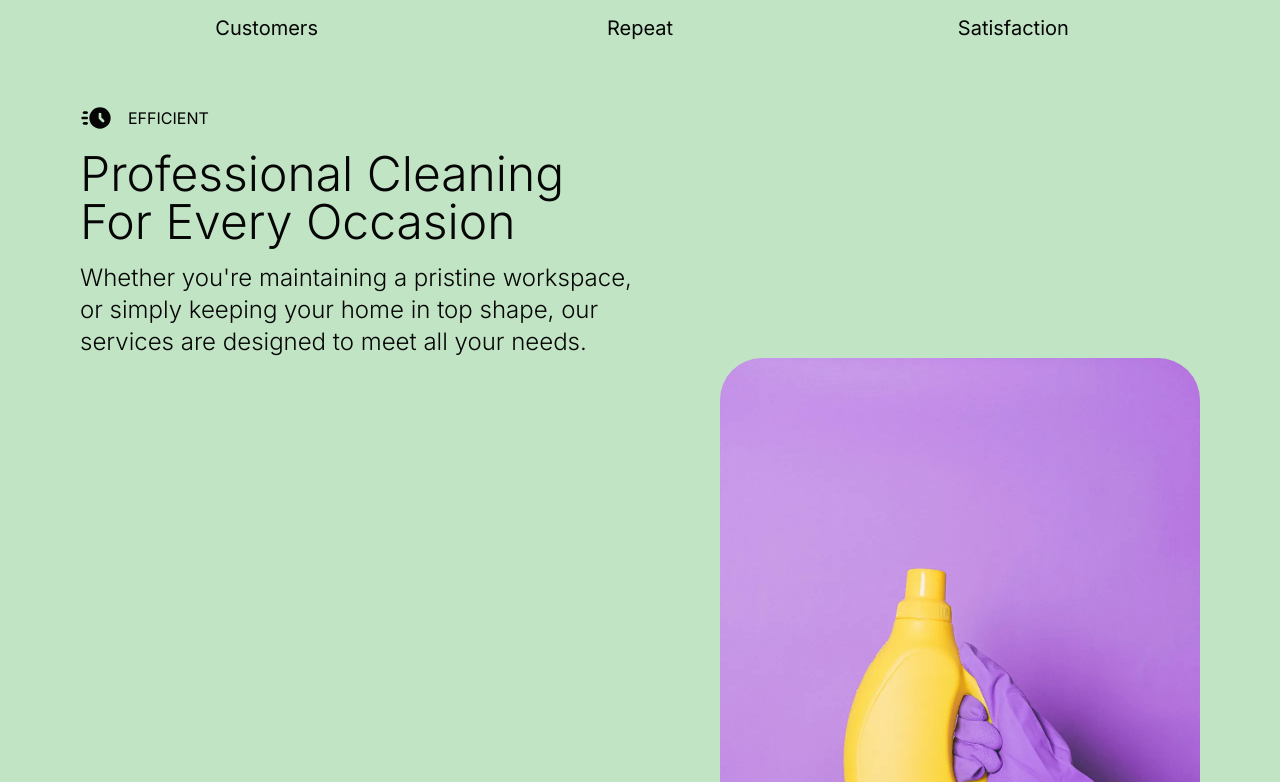
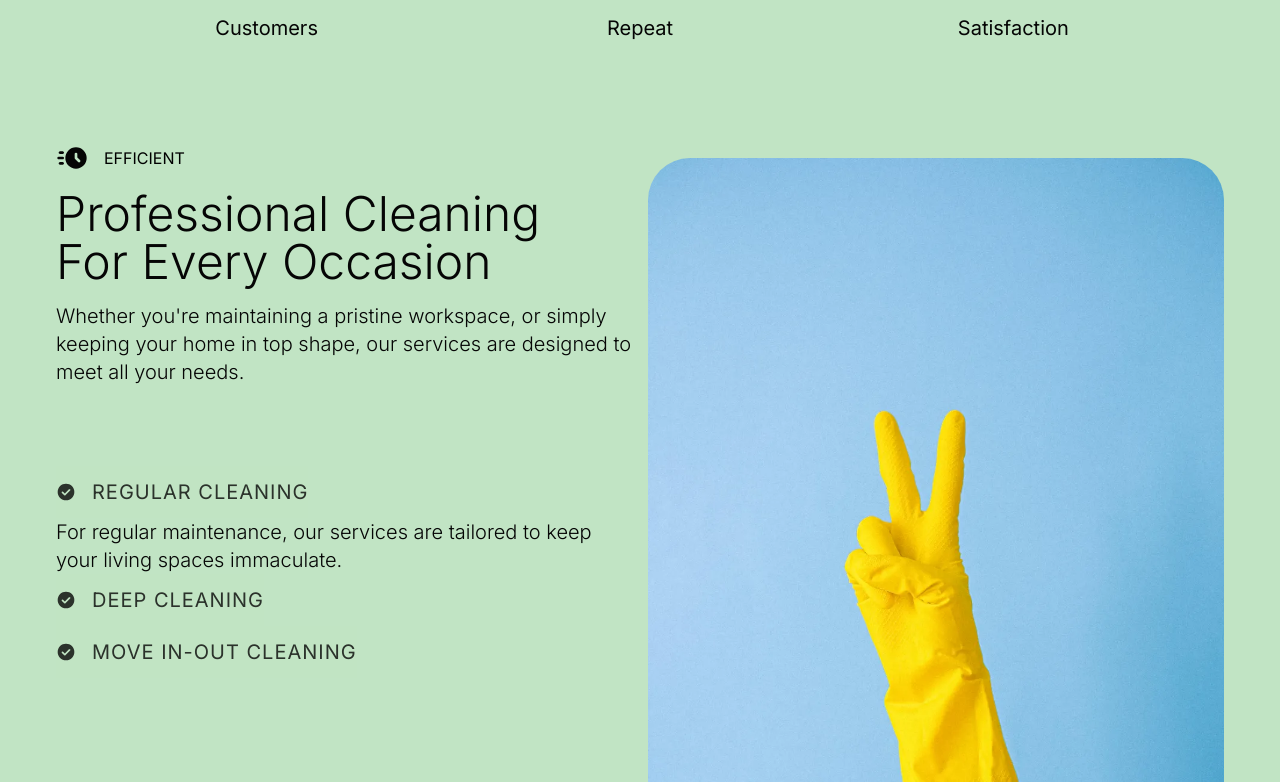
Before and after one commit to Yagya-Adh/clean, a Next.js app: page /services in a window 1280 px wide. Shown: the part 2358-3140 px from the top of the page. Built offline with nearby package versions, Linux system fonts and the light colour scheme.

Commit message:
fixed added new componet and updated them

```diff
--- /dev/null
+++ b/app/components/anchor/Anchor.tsx
@@ -0,0 +1,43 @@
+interface IAnchor {
+  text: string;
+  link: string;
+}
+const Anchor = ({ text, link }: IAnchor) => {
+  return (
+    <a
+      href={link}
+      className="
+    relative
+    flex
+    items-center
+    justify-center
+    cursor-pointer
+    uppercase
+    overflow-hidden
+    backdrop-blur-lg
+    rounded-full
+    text-2xl
+    font-inter
+    font-light
+    px-14
+    py-5
+    h-12
+    w-45
+    my-10
+    bg-clean-smoke-white
+    "
+    >
+      <div className="group relative z-20 text-center flex flex-col justify-center items-center">
+        <p className="translate-y-4 transform group-hover:-translate-y-10 ease-in-out transition-all duration-500 text-clean-black-10 z-20">
+          {text}
+        </p>
+        <p className="translate-y-10 transform group-hover:-translate-y-4 ease-in-out transition-all duration-500 text-clean-black-10 z-20">
+          {text}
+        </p>
+        <div className="absolute bottom-0 -left-10 translate-y-52 transform group-hover:-translate-y-2 ease-in-out transition-all duration-500  bg-clean-green-10/60 opacity-60 w-full h-full rounded-t-full group-hover:rounded-full group-hover:bg-clean-green-10 scale-50 group-hover:scale-150 p-0 group-hover:p-96 z-10" />
+      </div>
+    </a>
+  );
+};
+
+export default Anchor;
--- a/app/components/banner/MainHeroBanner.tsx
+++ b/app/components/banner/MainHeroBanner.tsx
@@ -4,7 +4,7 @@ const MainHeroBanner = () => {
   return (
     <section className="max-w-screen-2xl mx-auto px-4 py-10">
       <div className="rounded-4xl bg-hero-main bg-no-repeat bg-cover p-10 sm:p-52 md:px-72 md:py-52 lg:p-96 lg:py-85 w-full flex flex-col justify-center">
-        <div className=" relative lg:-top-72 left-0 flex flex-col justify-center items-center text-center font-inter z-10 backdrop:blur-0 rounded-3xl p-10 lg:p-10 bg-transparent backdrop-blur-lg">
+        <div className=" relative lg:-top-72 left-0 flex flex-col justify-center items-center text-center font-inter z-10 border border-white/15 backdrop:blur-3xl rounded-3xl p-10 lg:p-10 bg-white/15 backdrop-blur-2xl">
           <div className="flex flex-row justify-center items-center mb-4 w-full">
             <SprayIcon className="w-8 h-10" />
             <h4 className="text-base md:text-xl text-clean-black-10 ml-2 uppercase font-inter font-normal">
@@ -13,13 +13,13 @@ const MainHeroBanner = () => {
           </div>
           <h1 className="font-inter font-light text-4xl md:text-6xl lg:text-8xl py-6 md:py-50 uppercase animate-flipTopDownIn">
             Expert <br />
-            <span className="font-thin italic ">Cleaning</span>
+            <span className="font-thin italic">Cleaning</span>
           </h1>
           <p className="text-center text-base md:text-xl lg:text-xl text-clean-black-10 font-inter font-light max-w-md md:max-w-xl animate-flipTopDownIn">
             Creating cleaner, healthier spaces so you can focus on what matters
             most and relax on the weekends.
           </p>
-          <button className="bg-white rounded-l-full rounded-r-full px-10 lg:px-20 my-5">
+          <button className="bg-white rounded-l-full rounded-r-full px-10 lg:px-20 my-5 hover:bg-clean-green-10 ease-in-out transition-all duration-500">
             <div className="overflow-hidden group">
               <div className="translate-y-3 transform group-hover:-translate-y-16 ease-in-out transition-all duration-500 font-inter font-light uppercase text-clean-black-10 text-base">
                 Explore
--- a/app/components/card/CardHeroBlock.tsx
+++ b/app/components/card/CardHeroBlock.tsx
@@ -1,5 +1,6 @@
 import Image from "next/image";
 import CardTag from "./CardTag";
+import Anchor from "../anchor/Anchor";
 
 interface IcardheroProps {
   head: string;
@@ -51,39 +52,7 @@ const CardHeroBlock = ({
           </p>
 
           <div className="flex inset-0">
-            <a
-              className="
-              relative
-              flex
-              items-center
-              justify-center
-              cursor-pointer
-              uppercase
-              overflow-hidden
-              backdrop-blur-lg
-              rounded-full
-              bg-clean-smoke-white
-              text-2xl
-              font-inter
-              font-light
-              px-14
-              py-5
-              h-12
-              w-45
-              my-10
-
-              "
-            >
-              <div className="overflow-hidden group">
-                <p className="translate-y-5 transform group-hover:-translate-y-10 ease-in-out transition-all duration-500 text-clean-black-10">
-                  EXPLORE
-                </p>
-                <p className="translate-y-9 transform group-hover:-translate-y-4 ease-in-out transition-all duration-500 text-clean-black-10">
-                  EXPLORE
-                </p>
-                {/* <div className="translate-y-9 transform group-hover:-translate-y-4 ease-in-out transition-all duration-500  bg-clean-green-10/60 rounded-t-full group-hover:rounded-full group-hover:bg-clean-green-10 scale-50 group-hover:scale-110 p-0 group-hover:p-4" /> */}
-              </div>
-            </a>
+            <Anchor link="/about" text="EXPLORE" />
           </div>
         </div>
         <div>
--- a/app/components/card/ImageCardGroup.tsx
+++ b/app/components/card/ImageCardGroup.tsx
@@ -3,6 +3,7 @@ import Image from "next/image";
 import CardBadge from "../badge/CardBadge";
 import Link from "next/link";
 import ArrowBadge from "../badge/ArrowBadge";
+import Anchor from "../anchor/Anchor";
 
 interface IUser {
   name: string;
@@ -41,13 +42,13 @@ const ImageCardGroup = () => {
         {data?.slice(0, 4).map((list) => (
           <Link
             className="
-              flex
             flex-col
             overflow-hidden
             row-span-1
             py-10
             group
             h-full
+            flex
             "
             key={list.id}
             href={`/blog/${list.id}`}
@@ -66,7 +67,6 @@ const ImageCardGroup = () => {
             </div>
             <div
               className="
-                relative
               flex
               flex-col
               md:flex-row
@@ -74,6 +74,7 @@ const ImageCardGroup = () => {
               sm:justify-between
               items-center
               py-4
+              relative
               "
             >
               <div
@@ -132,6 +133,10 @@ const ImageCardGroup = () => {
           </Link>
         ))}
       </div>
+
+      <div className="my-4 flex inset-0 justify-center items-center">
+        <Anchor link="/about" text="VIEW ALL" />
+      </div>
     </section>
   );
 };
--- a/app/components/section/ProfessionalAccordion.tsx
+++ b/app/components/section/ProfessionalAccordion.tsx
@@ -11,26 +11,30 @@ interface IServiceData {
   image?: string;
 }
 const data: IServiceData[] = professionalCleanData;
+
 const ProfessionalAccordion = () => {
-  const [opentCheck, setOpenCheck] = useState<number | null>(null);
+  const [opentCheck, setOpenCheck] = useState<number | null>(
+    data[0]?.id || null
+  );
 
   const handleOpentCheck = (id: number) => {
     setOpenCheck((prevID) => (prevID === id ? null : id));
   };
+
   return (
-    <div className="grid grid-cols-1 md:grid-cols-2 items-end md:gap-40 w-full min-h-full">
-      <div className="py-10">
+    <div className="my-10 py-10 flex flex-col justify-center">
+      <div>
         {data.slice(0, 3).map((list) => (
           <div
-            className="flex flex-col md:flex-row justify-center items-center md:justify-normal "
+            className="flex flex-col justify-center items-center md:items-start md:justify-normal"
             key={list.id}
           >
             <div
               className="flex flex-row items-center py-3 opacity-80 bg-clean-green-10 hover:opacity-100 cursor-pointer"
               onClick={() => handleOpentCheck(list.id)}
             >
-              <CheckedIcon className="w-8 h-8" />
-              <h2 className="font-inter font-normal text-clean-black-10 uppercase ml-4 tracking-wider text-xl">
+              <CheckedIcon className="w-5 h-5" />
+              <h2 className="font-inter font-normal text-xl text-clean-black-10 uppercase ml-4 tracking-wider">
                 {list.topic}
               </h2>
             </div>
@@ -42,15 +46,20 @@ const ProfessionalAccordion = () => {
           </div>
         ))}
       </div>
-
-      <div>
+      <div className="flex justify-center py-10 md:py-4 w-full">
+        {data?.map((item) => (
+          <div key={item.id}>
+            {opentCheck === item.id && item.image && (
               <Image
-          src="/assets/images/cleansingLiquid.webp"
+                src={item.image}
                 alt="team_photo"
                 width={500}
                 height={200}
                 className="w-auto h-auto object-cover object-center rounded-3xl"
               />
+            )}
+          </div>
+        ))}
       </div>
     </div>
   );
--- a/app/components/section/ProfessionalHeader.tsx
+++ b/app/components/section/ProfessionalHeader.tsx
@@ -2,20 +2,20 @@ import { EfficientIcon } from "@/app/icons";
 
 const ProfessionalHeader = () => {
   return (
-    <header>
+    <div className="flex flex-col text-center items-center md:text-start md:items-start">
       <p className="flex items-center font-inter font-normal">
         <EfficientIcon className="h-8 w-8" />
         <span className="ms-4">EFFICIENT</span>
       </p>
-      <h2 className="font-inter font-light text-5xl  text-clean-black-10 py-4">
+      <h2 className="font-inter font-light text-4xl md:text-5xl text-clean-black-10 py-4">
         Professional Cleaning <br /> For Every Occasion
       </h2>
-      <p className="font-inter font-light text-2xl  text-clean-black-10 max-w-xl">
+      <p className="font-inter font-light text-xl  text-clean-black-10 max-w-xl">
         Whether you&apos;re maintaining a pristine workspace, or simply keeping
         your home in top shape, our services are designed to meet all your
         needs.
       </p>
-    </header>
+    </div>
   );
 };
 
--- a/app/components/section/ProfesstionalImageGrid.tsx
+++ b/app/components/section/ProfesstionalImageGrid.tsx
@@ -3,11 +3,11 @@ import ProfessionalHeader from "./ProfessionalHeader";
 
 const ProfesstionalImageGrid = () => {
   return (
-    <div className="mx-auto max-w-screen-xl px-4 lg:px-10 h-full">
-      <div className="relative  ">
+    <div className="mx-auto max-w-screen-xl px-4 h-full">
+      <div className="md:columns-2 py-10 h-full">
         <ProfessionalHeader />
+        <ProfessionalAccordion />
       </div>
-      <ProfessionalAccordion />
     </div>
   );
 };
--- a/app/components/slider/OurTeam.tsx
+++ b/app/components/slider/OurTeam.tsx
@@ -14,11 +14,11 @@ const data: IOurTeamData[] = ourTeamData;
 const OurTeam = () => {
   return (
     <section className="max-w-screen-2xl px-10">
-      <div className="flex flex-col justify-center items-center py-20">
-        <div className="grid grid-cols-4 gap-10 place-items-center py-5 overflow-x-scroll max-h-full">
+      <div className="flex flex-col justify-center items-center py-20 overflow-hidden max-w-screen-xl">
+        <div className="grid grid-cols-4 gap-10 place-items-center py-5 overflow-x-auto">
           {data?.slice(0, 4).map((list) => (
             <div
-              className="flex flex-col justify-center text-center h-full"
+              className="flex flex-col justify-center text-center h-full "
               key={list.id}
             >
               <Image
--- a/app/page.tsx
+++ b/app/page.tsx
@@ -4,7 +4,7 @@ import SectionBanner from "./components/banner/SectionBanner";
 import CardHeroBlock from "./components/card/CardHeroBlock";
 import ImageCardGroup from "./components/card/ImageCardGroup";
 import FrequentlyAsk from "./components/faqs/FrequentlyAsk";
-// import ProfessionalCleaning from "./components/section/ProfessionalCleaning";
+import ProfessionalCleaning from "./components/section/ProfessionalCleaning";
 import Testimonials from "./components/section/Testimonials";
 
 const Home = () => {
@@ -35,7 +35,7 @@ const Home = () => {
         imagePath="/assets/images/officeMaintenance.webp"
         positionCard="absolute top-10 lg:top-20 left-10 lg:-left-24"
       />
-      {/* <ProfessionalCleaning /> */}
+      <ProfessionalCleaning />
       <Testimonials />
       <SectionBanner
         variant="blog"
```
Lines whose indentation alone changed are shown as unchanged.
